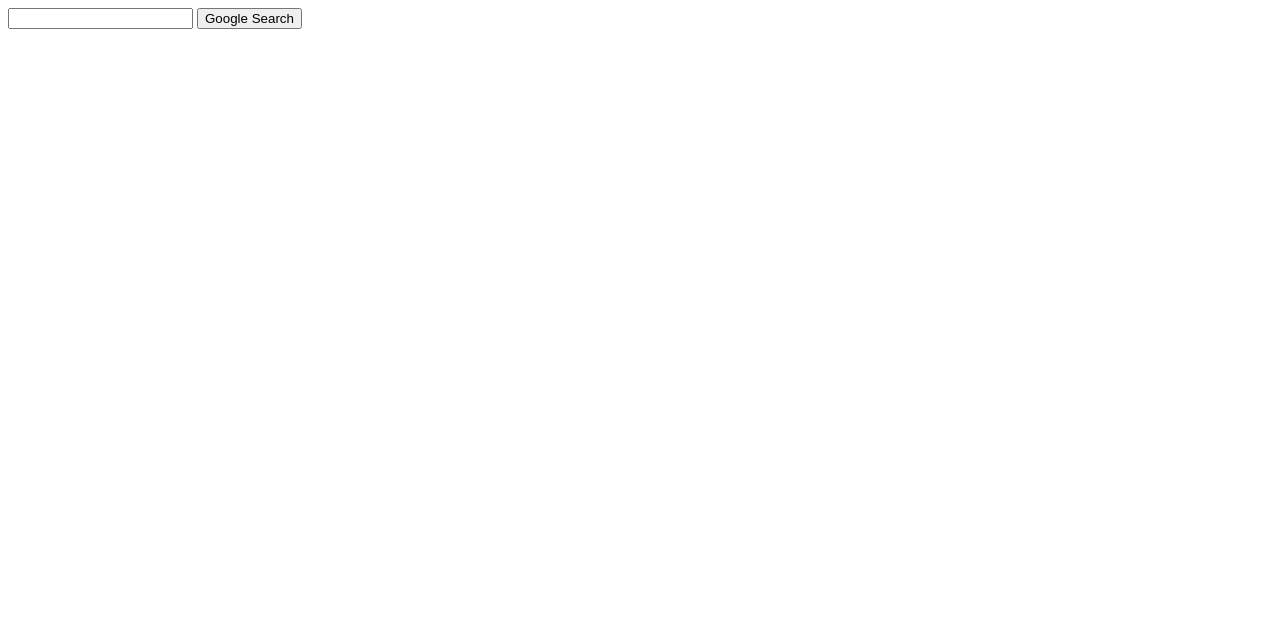
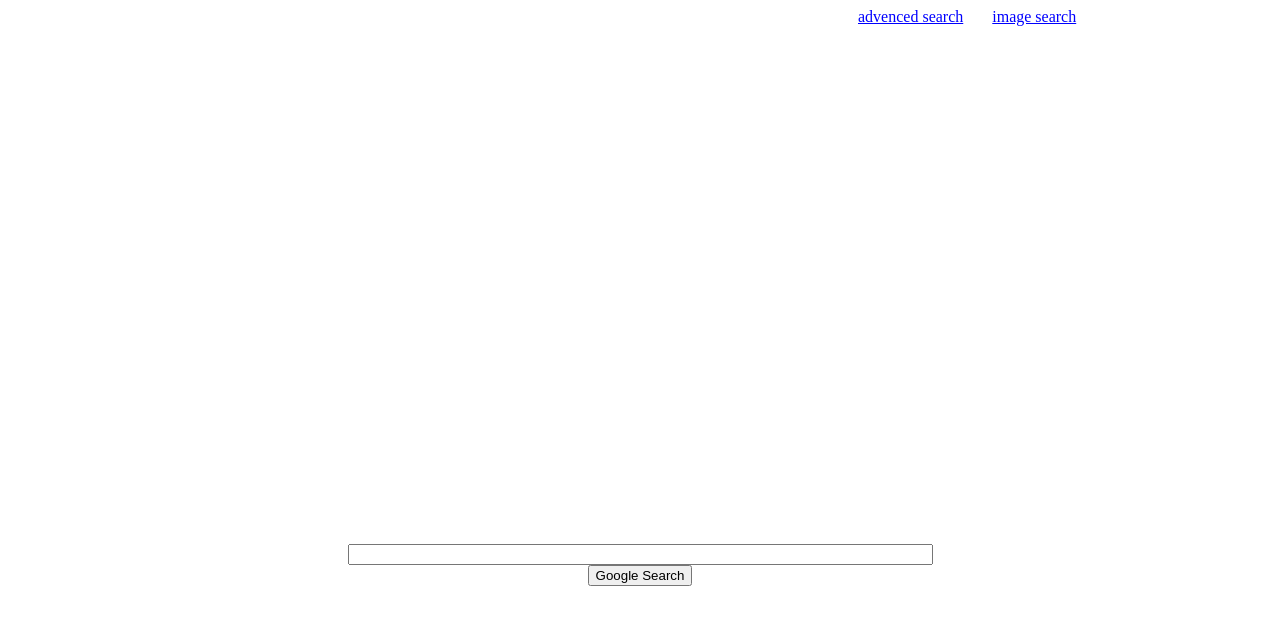
Before and after one commit to Vanjunior2/mycodecs50w-Project0, a plain HTML site: page index.html in a window 1280 px wide. Drawn offline with Linux system fonts and the light colour scheme.

Commit message:
Update index.html

```diff
--- a/index.html
+++ b/index.html
@@ -1,12 +1,34 @@
 <!DOCTYPE html>
 <html lang="en">
     <head>
-        <title>Search</title>
+        <title>google</title>
+        <style>
+            form {
+                   text-align: center;
+                   padding: 300px;
+                   margin-top: 200px;
+
+            }
+
+            #foo {
+                color: blue;
+                padding-left: 850px;
+            }
+            #bar {
+                color: blue;
+                padding-left: 25px;
+            }
+
+        </style>
+           <a id="foo" href="https://www.google.co.uk/advanced_search">advenced search</a>
+           <a id="bar" href="https://www.google.co.uk/imghp?hl=en&tab=wi&ogbl">image search</a>
     </head>
     <body>
         <form action="https://google.com/search">
-            <input type="text" name="q">
-            <input type="submit" value="Google Search">
+            <br>
+               <input type="text" name="q" size="70">
+               <input type="submit" value="Google Search">
+            <br/>
         </form>
     </body>
 </html>
```
